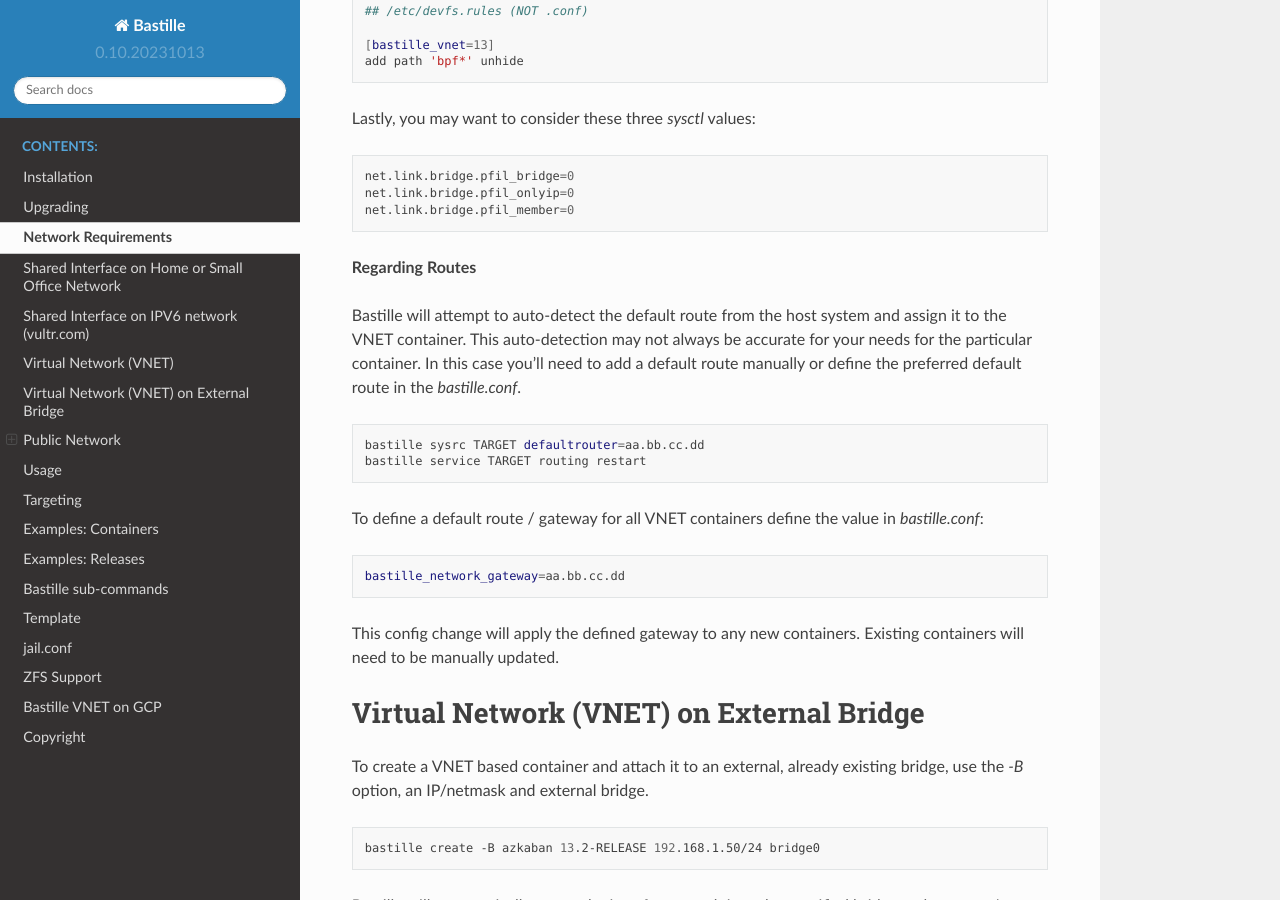
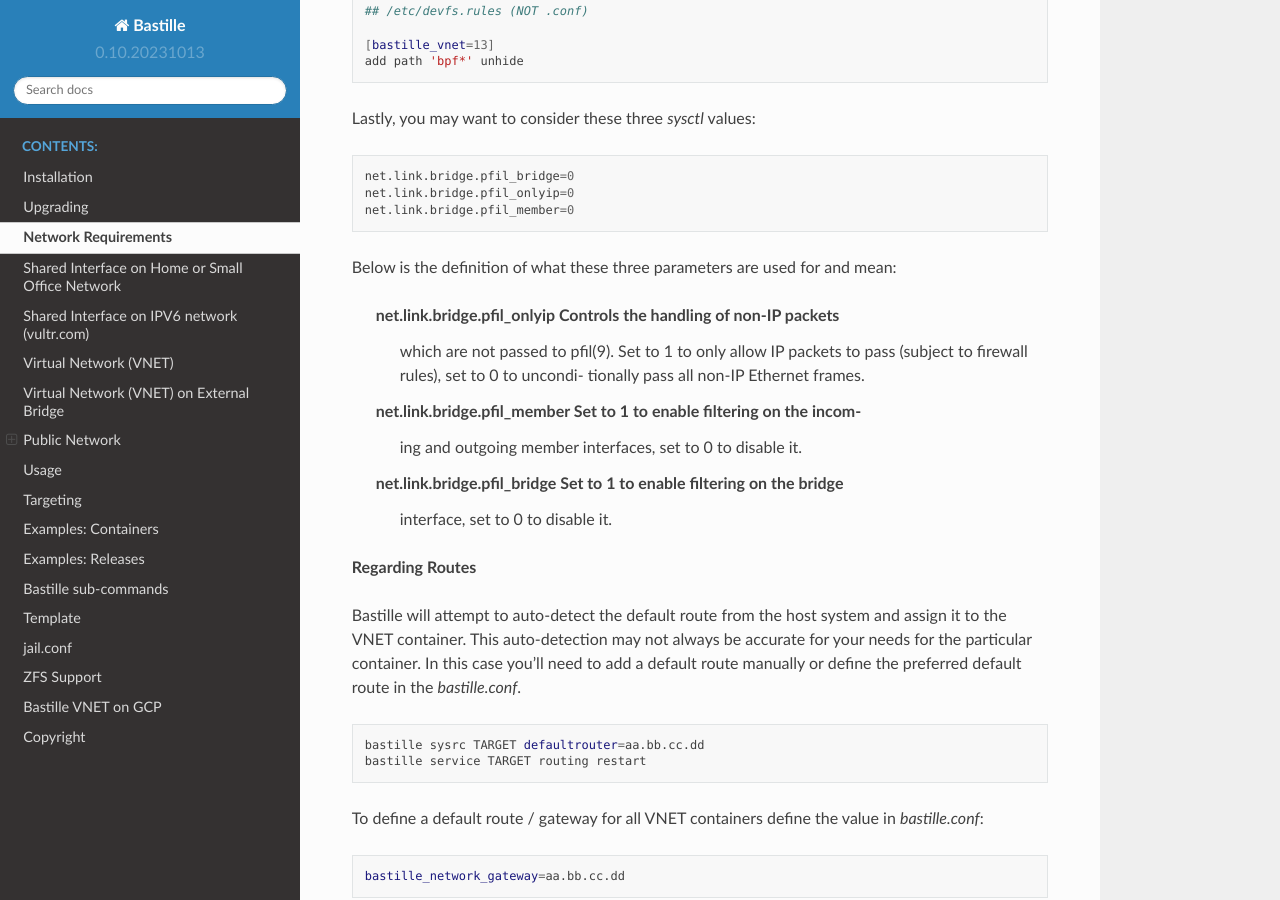
Before and after one commit to BastilleBSD/bastille, a Sphinx documentation site: the page built from docs/chapters/networking.rst, in a window 1280 px wide and 900 px high, scrolled down 2612 px. Built offline with Sphinx 7.4.7 and the Read the Docs theme 2.0.0, drawn with Linux system fonts in a browser that asks for light colours; pages that are not in the unit, such as notebooks, are missing from menus.

Commit message:
vnet bridging definitions

```diff
--- a/docs/chapters/networking.rst
+++ b/docs/chapters/networking.rst
@@ -137,6 +137,25 @@ Lastly, you may want to consider these three `sysctl` values:
   net.link.bridge.pfil_bridge=0
   net.link.bridge.pfil_onlyip=0
   net.link.bridge.pfil_member=0
+
+Below is the definition of what these three parameters are used for and mean:
+
+
+       net.link.bridge.pfil_onlyip  Controls  the  handling  of	non-IP packets
+				    which are not passed to pfil(9).  Set to 1
+				    to only allow IP packets to	pass  (subject
+				    to	firewall  rules), set to 0 to uncondi-
+				    tionally pass all non-IP Ethernet frames.
+
+       net.link.bridge.pfil_member  Set	to 1 to	enable filtering on the	incom-
+				    ing	and outgoing member interfaces,	set to
+				    0 to disable it.
+
+       net.link.bridge.pfil_bridge  Set	to 1 to	enable filtering on the	bridge
+				    interface, set to 0	to disable it.
+
+
+
 
 **Regarding Routes**
 
```
